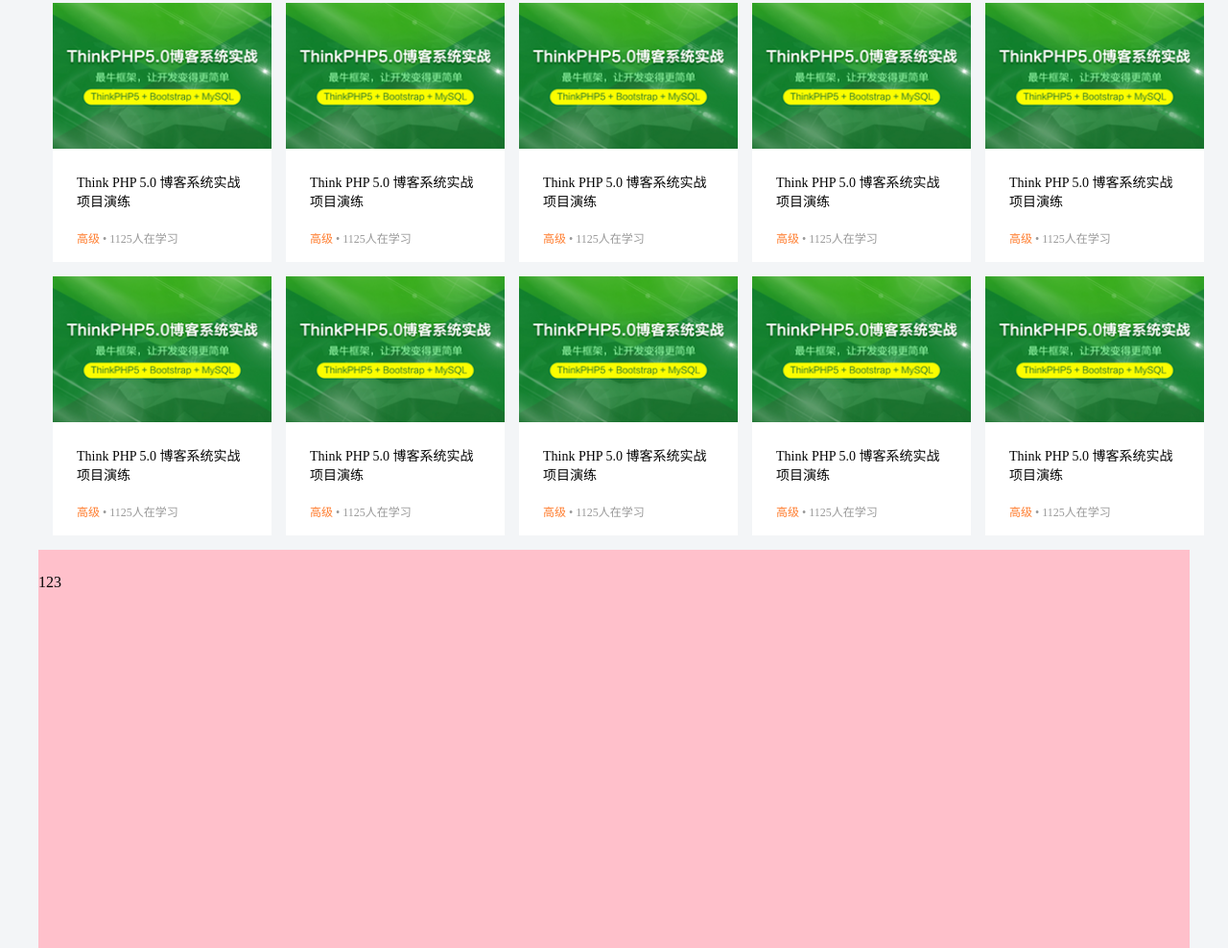
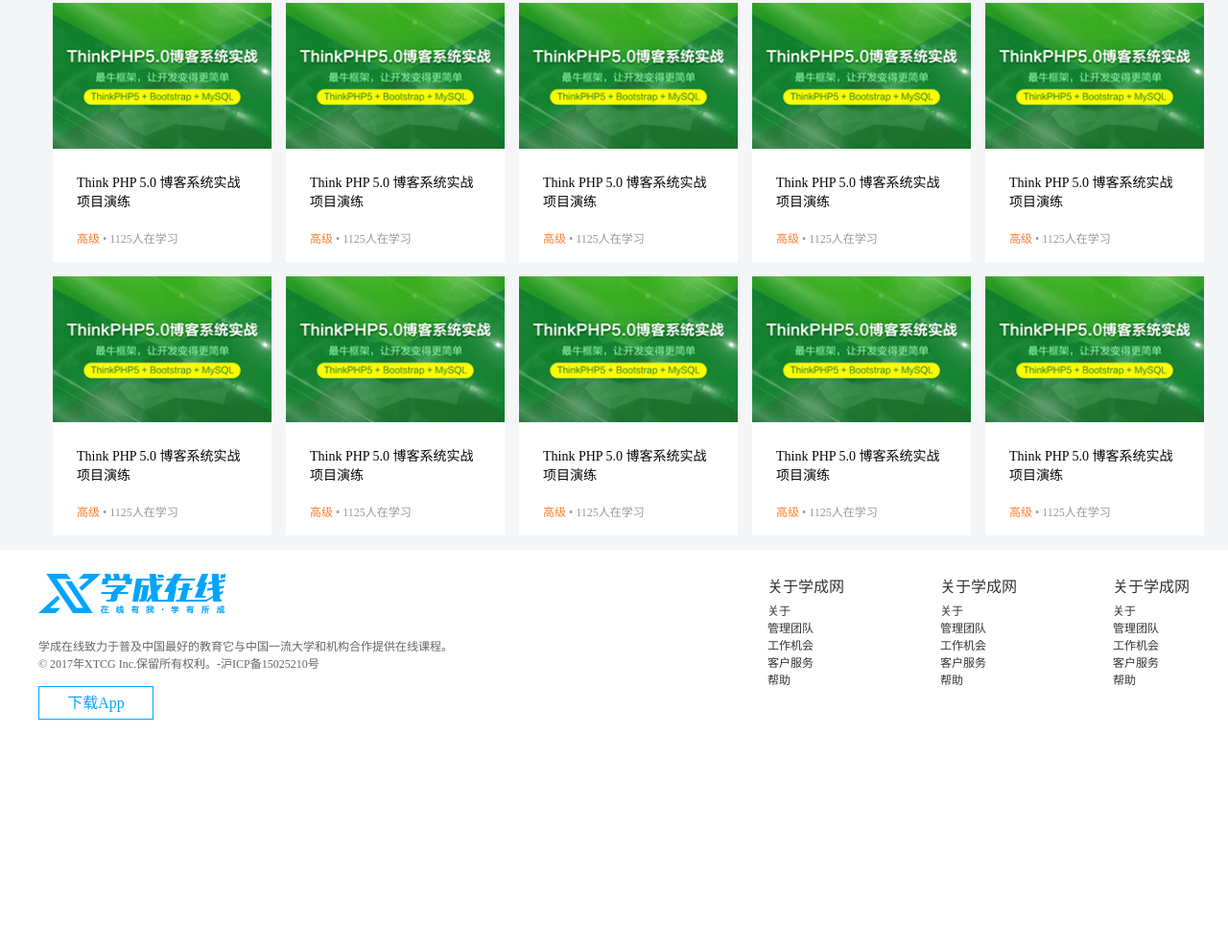
Before and after one commit to DS-FTW/UI, a plain HTML site: page css-learning/index.html in a window 1280 px wide. Shown: the part 665-1653 px from the top of the page at 96% size. Drawn offline with Linux system fonts and the light colour scheme.

Commit message:
add footer

```diff
--- a/css-learning/index.html
+++ b/css-learning/index.html
@@ -161,11 +161,45 @@
                 </li>
             </ul>
         </div>
-        <div class="footer">
-            <div class="w">123</div>
+    </div>
+    <div class="footer">
+        <div class="w">
+            <div class="copyright">
+                <img src="images/logo.png" alt="">
+                <p>
+                    学成在线致力于普及中国最好的教育它与中国一流大学和机构合作提供在线课程。<br>
+                    © 2017年XTCG Inc.保留所有权利。-沪ICP备15025210号
+                </p>
+                <a href="#" class="app">下载App</a>
+            </div>
+            <div class="links">
+                <dl>
+                    <dt>关于学成网</dt>
+                    <dd><a href="#">关于</a></dd>
+                    <dd><a href="#">管理团队</a></dd>
+                    <dd><a href="#">工作机会</a></dd>
+                    <dd><a href="#">客户服务</a></dd>
+                    <dd><a href="#">帮助</a></dd>
+                </dl>
+                <dl>
+                    <dt>关于学成网</dt>
+                    <dd><a href="#">关于</a></dd>
+                    <dd><a href="#">管理团队</a></dd>
+                    <dd><a href="#">工作机会</a></dd>
+                    <dd><a href="#">客户服务</a></dd>
+                    <dd><a href="#">帮助</a></dd>
+                </dl>
+                <dl>
+                    <dt>关于学成网</dt>
+                    <dd><a href="#">关于</a></dd>
+                    <dd><a href="#">管理团队</a></dd>
+                    <dd><a href="#">工作机会</a></dd>
+                    <dd><a href="#">客户服务</a></dd>
+                    <dd><a href="#">帮助</a></dd>
+                </dl>
+            </div>
+
         </div>
-
-
     </div>
 
 </body>
--- a/css-learning/style.css
+++ b/css-learning/style.css
@@ -292,9 +292,56 @@ body {
 
 .footer {
     height: 415px;
-    background-color: pink;
+    background-color: #fff;
 }
 
 .footer .w {
     padding-top: 25px;
 }
+
+.footer .copyright {
+    float: left;
+}
+
+.copyright p {
+    font-size: 12px;
+    color: #666;
+    margin: 20px 0 15px 0;
+}
+
+.copyright .app {
+    display: block;
+    width: 118px;
+    height: 33px;
+    border: 1px solid #00a4ff;
+    text-align: center;
+    line-height: 33px;
+    color: #00a4ff;
+    font-size: 16px;
+
+}
+
+.footer .links {
+    float: right;
+}
+
+.links dl {
+    float: left;
+    margin-left: 100px;
+}
+
+.links dl dt {
+    font-size: 16px;
+    color: #333;
+    margin-bottom: 5px;
+}
+
+.links dl dd {
+    font-size: 12px;
+    color: #333;
+}
+
+.links dl dd a {
+    font-size: 12px;
+    color: #333;
+}
```
